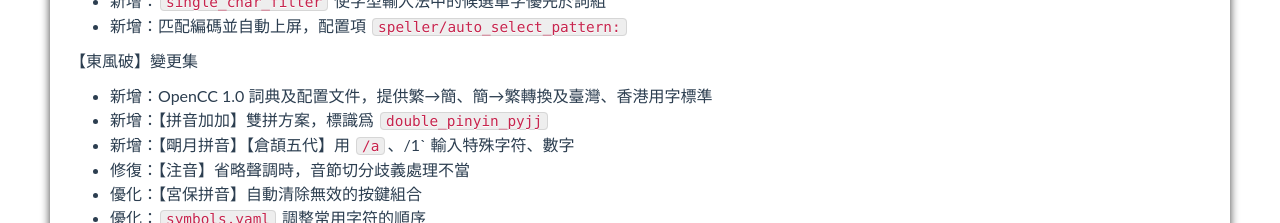
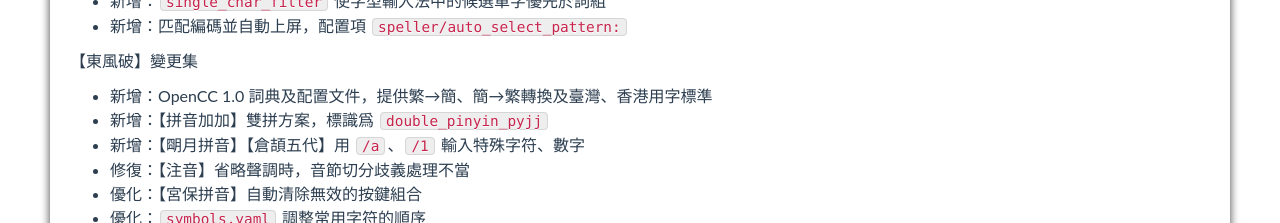
Before and after one commit to rimeime/rimeime.github.io, a plain HTML site: page release/squirrel/index.html in a window 1280 px wide. Shown: the part 920-1143 px from the top of the page. Drawn offline with Linux system fonts and the light colour scheme.

Commit message:
Update index.html

```diff
--- a/release/squirrel/index.html
+++ b/release/squirrel/index.html
@@ -142,7 +142,7 @@
 <ul>
 <li>新增：OpenCC 1.0 詞典及配置文件，提供繁→簡、簡→繁轉換及臺灣、香港用字標準</li>
 <li>新增：【拼音加加】雙拼方案，標識爲 <code>double_pinyin_pyjj</code></li>
-<li>新增：【朙月拼音】【倉頡五代】用 <code>/a</code>、/1` 輸入特殊字符、數字</li>
+<li>新增：【朙月拼音】【倉頡五代】用 <code>/a</code>、<code>/1</code> 輸入特殊字符、數字</li>
 <li>修復：【注音】省略聲調時，音節切分歧義處理不當</li>
 <li>優化：【宮保拼音】自動清除無效的按鍵組合</li>
 <li>優化：<code>symbols.yaml</code> 調整常用字符的順序</li>
```
